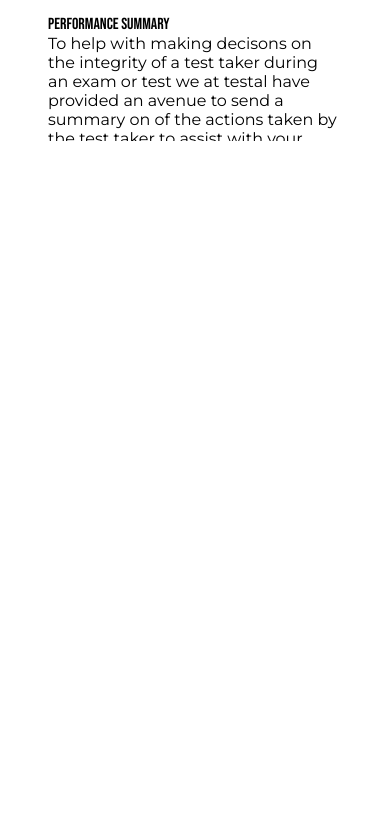
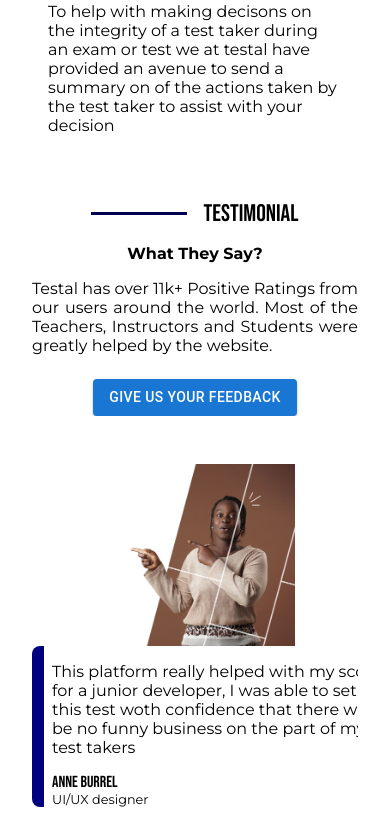
Before and after one commit to dhani-el/test-portal, a React (Vite) app: page / in a window 390 px wide. Shown: the part 1789-2625 px from the top of the page. Before the commit the page ends 1994 px from the top, so only its background shows below. Built offline with nearby package versions, Linux system fonts and the light colour scheme.

Commit message:
implement mobile view testimonial component

```diff
--- a/src/01 Home/Jsx/components.jsx
+++ b/src/01 Home/Jsx/components.jsx
@@ -156,3 +156,58 @@ function ABenefit({heading,bodyText}){
                 <motion.p id="bodyText">{bodyText}</motion.p>
     </motion.div>
 }
+
+export function Testimonial(){
+    const testimonials = [{image:Hero,text:"This platform really helped with my scout for a junior developer, I was able to set this test woth confidence that there will be no funny business on the part of my test takers ",name:"Anne Burrel",role:"UI/UX designer"}]
+
+    return <motion.div id="Testimonial">
+            <motion.div id="GeneralTextContainer">
+                <TestimonialHeader/>
+                <GeneralTestimonial/>
+            </motion.div>
+            <ListOfTestimonials testimonials={testimonials}/>
+    </motion.div>
+}
+
+function TestimonialHeader(){
+    return <motion.div id="testimonialHeader">
+                <motion.span></motion.span>
+                <motion.p>TESTIMONIAL</motion.p>
+    </motion.div>
+}
+
+function GeneralTestimonial(){
+    return <motion.div id="generalBody" >
+                <motion.p id="theySay">What They Say?</motion.p>
+                <motion.p id="body">Testal has over 11k+ Positive Ratings from our users around the world. Most of the Teachers, Instructors and Students were greatly helped by the website.</motion.p>
+                <Button variant="contained" >Give us Your FeedBack</Button>
+    </motion.div>
+}
+
+// @todo implement swiper or use horizontal scroll snapping
+function ListOfTestimonials({testimonials}){
+    return <motion.div id="listOTestimonials">
+                {
+                    testimonials.map(function(testimonial){
+                            return <Atestimonial imgLinks={testimonial.image} name={testimonial.name} role={testimonial.role} words={testimonial.text} />
+                    })
+                }
+    </motion.div>
+}
+
+function Atestimonial({imgLinks,words,name,role}){
+    return <motion.div id="aTestimonialContainer">
+                <motion.div id="imageDiv">
+                    <motion.img src={imgLinks} />
+                </motion.div>
+                <motion.div id="textsDiv">
+                    <motion.p id="opinion">
+                        {words}
+                    </motion.p>
+                    <motion.div id="biodataContainer">
+                        <motion.p id="nameP">{name}</motion.p>
+                        <motion.p id="roleP">{role}</motion.p>
+                    </motion.div>
+                </motion.div>
+            </motion.div>
+}
--- a/src/01 Home/Jsx/index.jsx
+++ b/src/01 Home/Jsx/index.jsx
@@ -1,5 +1,5 @@
 import { motion } from "framer-motion";
-import { Navigation, Intro, Success, Benefit } from "./components";
+import { Navigation, Intro, Success, Benefit, Testimonial } from "./components";
 
 
 
@@ -9,5 +9,6 @@ export default function Home(){
                     <Intro/>
                     <Success/>
                     <Benefit/>
+                    <Testimonial/>
     </motion.div>
 }
--- a/src/01 Home/Styles/components/index.css
+++ b/src/01 Home/Styles/components/index.css
@@ -130,6 +130,7 @@ body {
 #benefitContainer {
   width: 100%;
   padding: 2rem;
+  padding-bottom: 0.5rem;
   display: flex;
   align-items: center;
   justify-content: center;
@@ -164,11 +165,82 @@ body {
   align-self: center;
 }
 #benefitContainer #listOBenefitContainer #aBenefit {
-  height: 15vh;
   padding-bottom: 1rem;
 }
 #benefitContainer #listOBenefitContainer #aBenefit #heading {
   font-family: bebas;
+}
+
+#Testimonial {
+  padding: 0.5rem 2rem;
+  width: 100%;
+}
+#Testimonial #GeneralTextContainer {
+  padding-bottom: 2rem;
+}
+#Testimonial #GeneralTextContainer #testimonialHeader {
+  display: flex;
+  align-items: center;
+  justify-content: center;
+  gap: 1rem;
+}
+#Testimonial #GeneralTextContainer #testimonialHeader span {
+  display: block;
+  border-top: 0.2rem rgb(0, 0, 81) solid;
+  width: 6rem;
+}
+#Testimonial #GeneralTextContainer #testimonialHeader p {
+  font-family: bebas;
+  font-size: 1.5rem;
+}
+#Testimonial #GeneralTextContainer #generalBody {
+  display: flex;
+  flex-direction: column;
+  align-items: center;
+}
+#Testimonial #GeneralTextContainer #generalBody #theySay {
+  padding: 1rem 0;
+  font-weight: 700;
+  font-family: 1.2rem;
+}
+#Testimonial #GeneralTextContainer #generalBody #body {
+  font-weight: 400;
+  padding-bottom: 1.5rem;
+  text-align: justify;
+}
+#Testimonial #listOTestimonials {
+  overflow-x: scroll;
+}
+#Testimonial #listOTestimonials #aTestimonialContainer {
+  height: 45vh;
+  width: 90vw;
+  padding-top: 1rem;
+}
+#Testimonial #listOTestimonials #aTestimonialContainer #imageDiv {
+  height: 50%;
+  display: flex;
+  align-items: center;
+  justify-content: center;
+  overflow: hidden;
+}
+#Testimonial #listOTestimonials #aTestimonialContainer #imageDiv img {
+  height: 100%;
+  width: auto;
+}
+#Testimonial #listOTestimonials #aTestimonialContainer #textsDiv {
+  border-left: navy solid 0.8rem;
+  border-top-left-radius: 0.5rem;
+  border-bottom-left-radius: 0.5rem;
+  padding-left: 0.5rem;
+}
+#Testimonial #listOTestimonials #aTestimonialContainer #textsDiv #opinion {
+  padding: 1rem 0rem;
+}
+#Testimonial #listOTestimonials #aTestimonialContainer #textsDiv #biodataContainer #nameP {
+  font-family: bebas;
+}
+#Testimonial #listOTestimonials #aTestimonialContainer #textsDiv #biodataContainer #roleP {
+  font-size: 0.8rem;
 }
 
 @media (orientation: landscape) {
--- a/src/01 Home/Styles/components/index.scss
+++ b/src/01 Home/Styles/components/index.scss
@@ -129,6 +129,7 @@ body{
 #benefitContainer{
     width: 100%;
     padding: 2rem;
+    padding-bottom: 0.5rem;
     display: flex;
     align-items: center;
     justify-content: center;
@@ -160,7 +161,6 @@ body{
             align-self: center;
         }
         #aBenefit{
-            height: 15vh;
             padding-bottom: 1rem;
             #heading{
                 font-family: bebas;
@@ -168,6 +168,82 @@ body{
         }
     }
 }
+
+#Testimonial{
+    padding:0.5rem 2rem;
+    width: 100%;
+    #GeneralTextContainer{
+        padding-bottom: 2rem;
+        #testimonialHeader{
+            display: flex;
+            align-items:center ;
+            justify-content: center;
+            gap: 1rem;
+            span{
+                display: block;
+                border-top: 0.2rem rgb(0, 0, 81) solid;
+                width: 6rem;
+            }
+            p{
+                font-family: bebas;
+                font-size: 1.5rem;
+            }
+        }
+        #generalBody{
+            display: flex;
+            flex-direction: column;
+            align-items: center;
+            #theySay{
+                padding: 1rem 0;
+                font-weight: 700;
+                font-family: 1.2rem;
+            }
+            #body{
+                font-weight: 400;
+                padding-bottom: 1.5rem;
+                text-align: justify;
+            }
+        }
+    }
+    #listOTestimonials{
+        overflow-x: scroll;
+        #aTestimonialContainer{
+            height: 45vh;
+            width: 90vw;
+            padding-top: 1rem;
+            #imageDiv{
+                height: 50%;
+                display: flex;
+                align-items: center;
+                justify-content: center;
+                overflow: hidden;
+                img{
+                    height: 100%;
+                    width: auto;
+                }
+            }
+            #textsDiv{
+                border-left: navy solid 0.8rem;
+                border-top-left-radius: 0.5rem;
+                border-bottom-left-radius: 0.5rem;
+                padding-left: 0.5rem;
+                #opinion{
+                    padding: 1rem 0rem;
+                }
+                #biodataContainer{
+                    #nameP{
+                        font-family: bebas;
+                    }
+                    #roleP{
+                        font-size: 0.8rem;
+                    }
+                }
+            }
+        }
+    }
+}
+
+
 
 @media (orientation: "landscape"){
 
```
Also changed, not shown: 1 other file (tests, documents, lock files or other folders).
